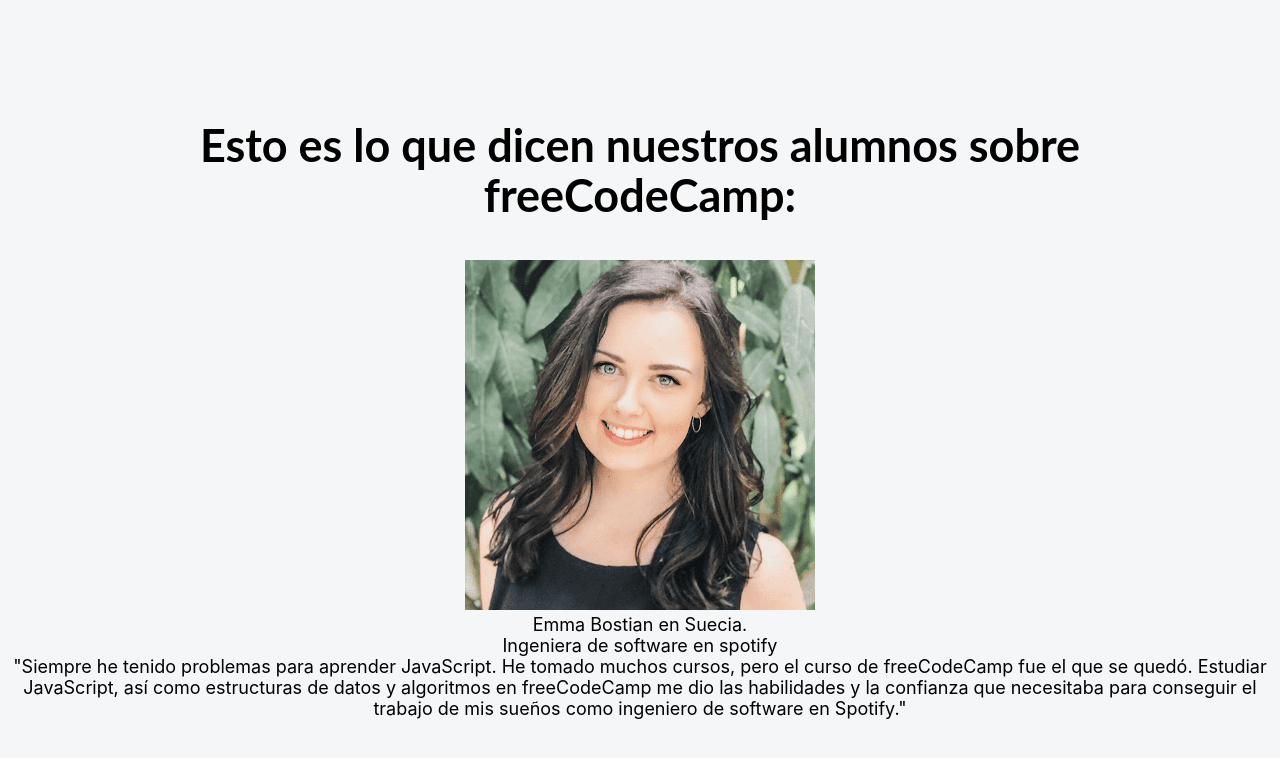
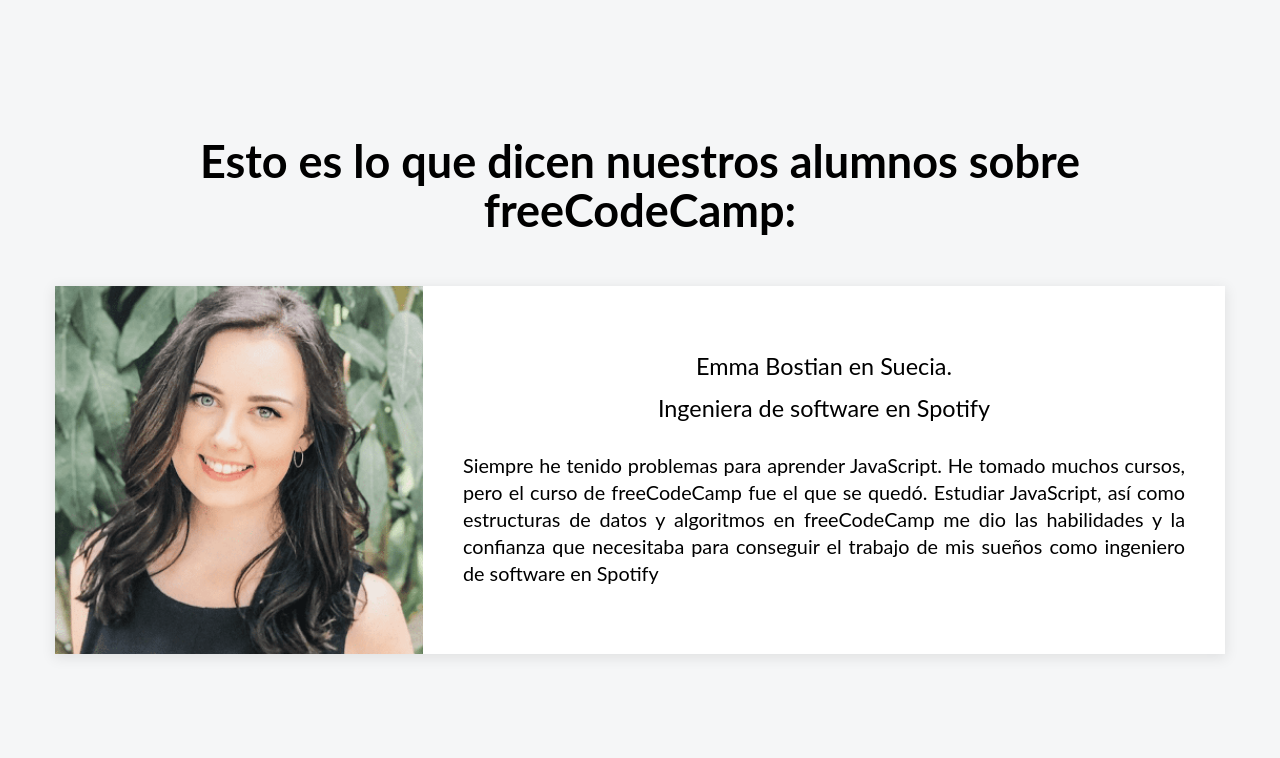
Before and after one commit to xOzymandiasx/Testimonios-app-react, a React (Create React App) app: page / in a window 1280 px wide. Shown: the top 758 px of the page. Built offline with nearby package versions, Linux system fonts and the light colour scheme.

Commit message:
Avanzando en el curso de React

```diff
--- a/src/App.js
+++ b/src/App.js
@@ -2,11 +2,19 @@ import "./App.css";
 import Testimonios from "./testimonios-app/components/testimonios";
 
 function App() {
+  const personas = {
+    nombre: "Emma Bostian",
+    pais: "Suecia",
+    imagen: "emma",
+    cargo: "Ingeniera de software",
+    empresa: "Spotify",
+    testimonio: "Siempre he tenido problemas para aprender JavaScript. He tomado muchos cursos, pero el curso de freeCodeCamp fue el que se quedó. Estudiar JavaScript, así como estructuras de datos y algoritmos en freeCodeCamp me dio las habilidades y la confianza que necesitaba para conseguir el trabajo de mis sueños como ingeniero de software en Spotify",
+  }
   return (
     <div className="App">
       <div className="contenedor-principal">
         <h1>Esto es lo que dicen nuestros alumnos sobre freeCodeCamp:</h1>
-        <Testimonios />
+        <Testimonios personas={personas}/>
       </div>
     </div>
   );
--- a/src/testimonios-app/components/testimonios.jsx
+++ b/src/testimonios-app/components/testimonios.jsx
@@ -1,17 +1,18 @@
 import React from "react";
+import "../styles/testimonio.css"
 
-const Testimonios = () => {
+const Testimonios = ({personas}) => {
   return (
     <div className="contenedor-testimonio">
       <img
         className="imagen-testimonio"
-        src={require("../img/testimonio-emma.png")}
+        src={require(`../img/testimonio-${personas.imagen}.png`)}
         alt="Foto de Emma"
       />
 			<div className="contenedor-texto-testimonio">
-				<p className="nombre-testimonio">Emma Bostian en Suecia.</p>
-				<p className="cargo-testimonio">Ingeniera de software en spotify</p>
-				<p className="texto-testimonio">"Siempre he tenido problemas para aprender JavaScript. He tomado muchos cursos, pero el curso de freeCodeCamp fue el que se quedó. Estudiar JavaScript, así como estructuras de datos y algoritmos en freeCodeCamp me dio las habilidades y la confianza que necesitaba para conseguir el trabajo de mis sueños como ingeniero de software en Spotify."</p>
+				<p className="nombre-testimonio">{personas.nombre} en {personas.pais}.</p>
+				<p className="cargo-testimonio">{personas.cargo} en {personas.empresa}</p>
+				<p className="texto-testimonio">{personas.testimonio}</p>
 			</div>
     </div>
   );
--- a/src/testimonios-app/styles/testimonio.css
+++ b/src/testimonios-app/styles/testimonio.css
@@ -0,0 +1,38 @@
+.contenedor-testimonio {
+    width: 1170px;
+    height: 368px;
+    margin: 10px 10px 50px;
+    display: flex;
+    align-items: center;
+    justify-content: center;
+    background-color: #fff;
+    box-shadow: 0 3px 13px 1px rgb(0 0 0 / 9%);
+}
+
+.imagen-testimonio {
+    height: 100%;
+    width: auto;
+}
+
+.contenedor-texto-testimonio {
+    text-align: center;
+    padding: 40px;
+    font-family: Lato, sans-serif;
+    font-weight: 400;
+    line-height: 1.5rem;
+}
+
+.nombre-testimonio {
+    font-size: 1.3rem;
+}
+
+.cargo-testimonio {
+    font-size: 1.3rem;
+    margin-top: 15px;
+    padding-bottom: 30px;
+}
+
+.texto-testimonio {
+    font-size: 1.1rem;
+    text-align: justify;
+}
```
